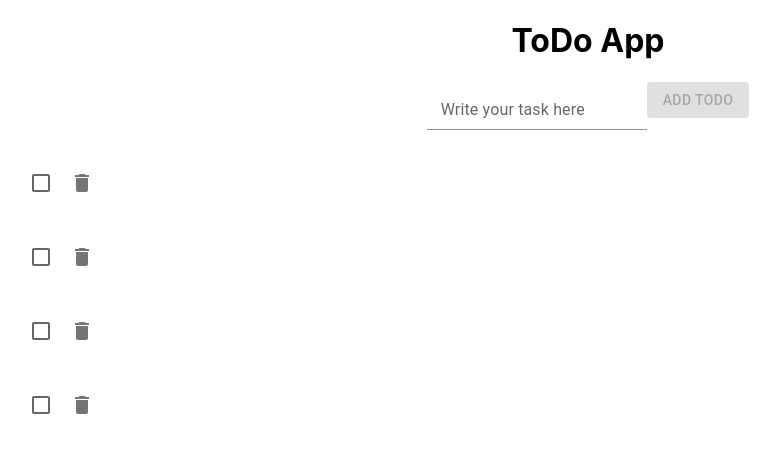
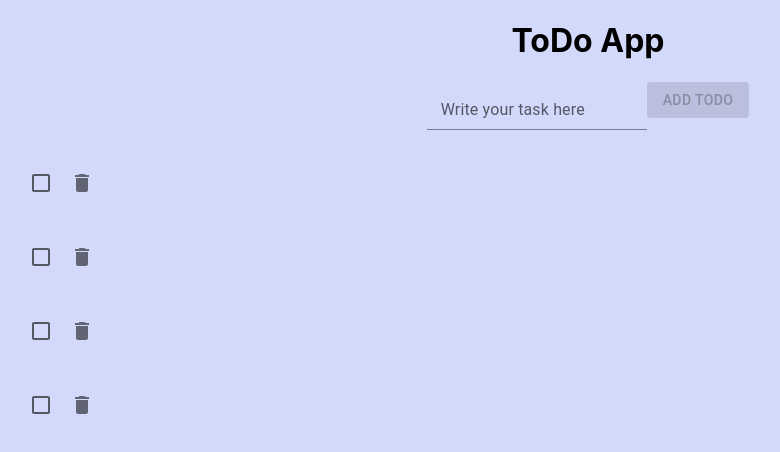
Before and after one commit to fwg-dev/to-do-app, a React (Create React App) app: page / in a window 1280 px wide. Shown: the top 452 px of the page, without its empty margins (52-832 px from the left). Built offline with nearby package versions, Linux system fonts and the light colour scheme.

Commit message:
add background color

```diff
--- a/src/App.css
+++ b/src/App.css
@@ -28,6 +28,11 @@
   color: #61dafb;
 }
 
+body {
+  background: rgb(210, 217, 250);
+
+}
+
 @keyframes App-logo-spin {
   from {
     transform: rotate(0deg);
```
